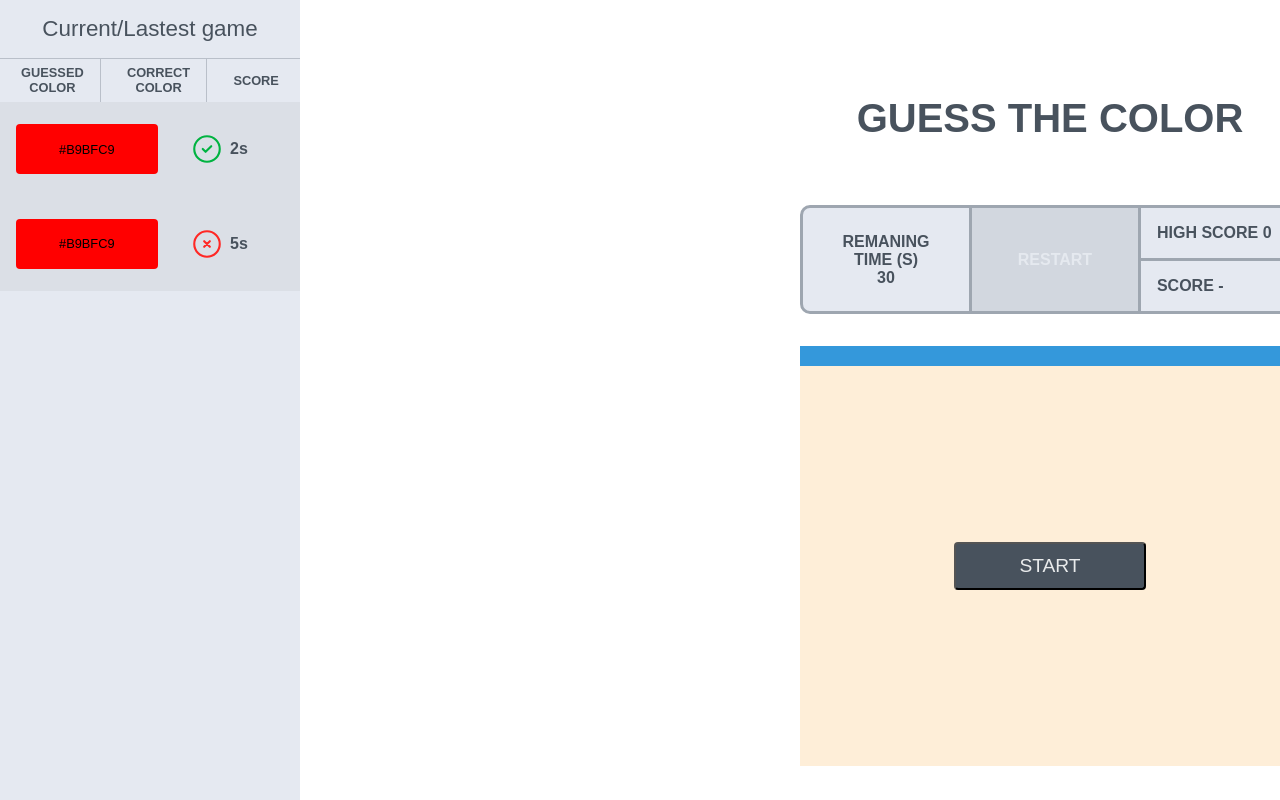
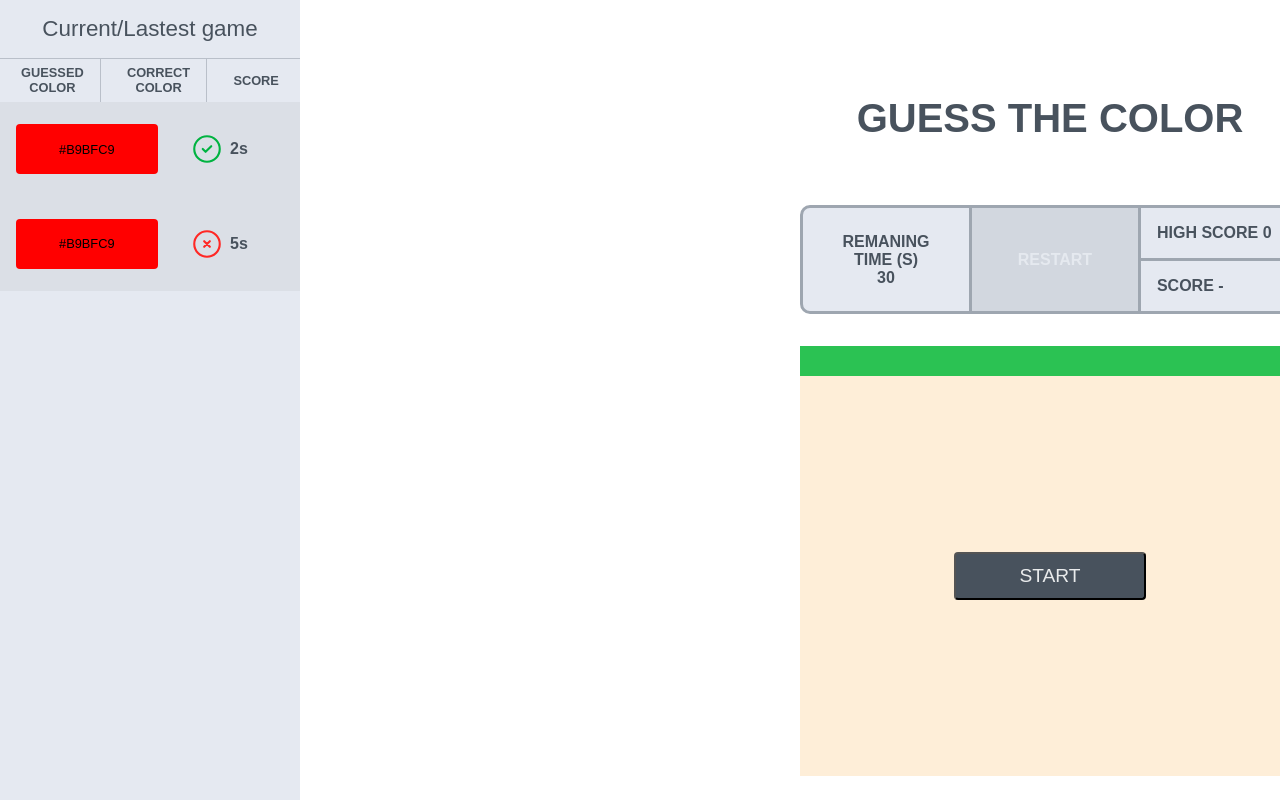
Before and after one commit to Arthur-Cyberpunk/hexa_challenge, a React (Create React App) app: page / in a window 1280 px wide. Built offline with nearby package versions, Linux system fonts and the light colour scheme.

Commit message:
create timer bar

```diff
--- a/src/components/ModalGame/index.jsx
+++ b/src/components/ModalGame/index.jsx
@@ -40,14 +40,17 @@ const ModalGame = () => {
   };
 
   const checkAnswer = (selectedColor) => {
-    setTimeLeft(9)
+
 
     if (selectedColor === currentColor) {
       setScore(score + 5);
+      setTimeLeft(10)
     } else if (selectedColor === undefined) {
       setScore(score - 2);
+      setTimeLeft(9)
     } else {
         setScore(score - 1);
+        setTimeLeft(10)
     }
 
     startGame();
@@ -95,10 +98,6 @@ const ModalGame = () => {
       localStorage.setItem("high_score", `${highScore}`);
     }
   }, [highScore]);
-
-//   const restartTimer = () => {
-//     setProgress(100); // Reinicia a barra preenchida em 100%
-//   };
 
   useEffect(() => {
     if (active) {
--- a/src/components/ModalGame/styles.scss
+++ b/src/components/ModalGame/styles.scss
@@ -77,17 +77,16 @@
         }
 
         .timer-container {
+            height: 30px;
             width: 500px;
-            height: 20px;
-            background-color: #ddd;
-            overflow: hidden;
+            background: #555;
             margin-top: 2rem;
 
             .timer-bar {
-                width: 100%;
                 height: 100%;
-                background-color: #3498db; /* Cor da barra de temporizador preenchendo */
-                transition: width 1s linear; /* Define a animação da transição */
+                width: 0px;
+                background-color: rgb(43, 194, 83);
+                transition: all 700ms ease;
             }
         }
 
```
